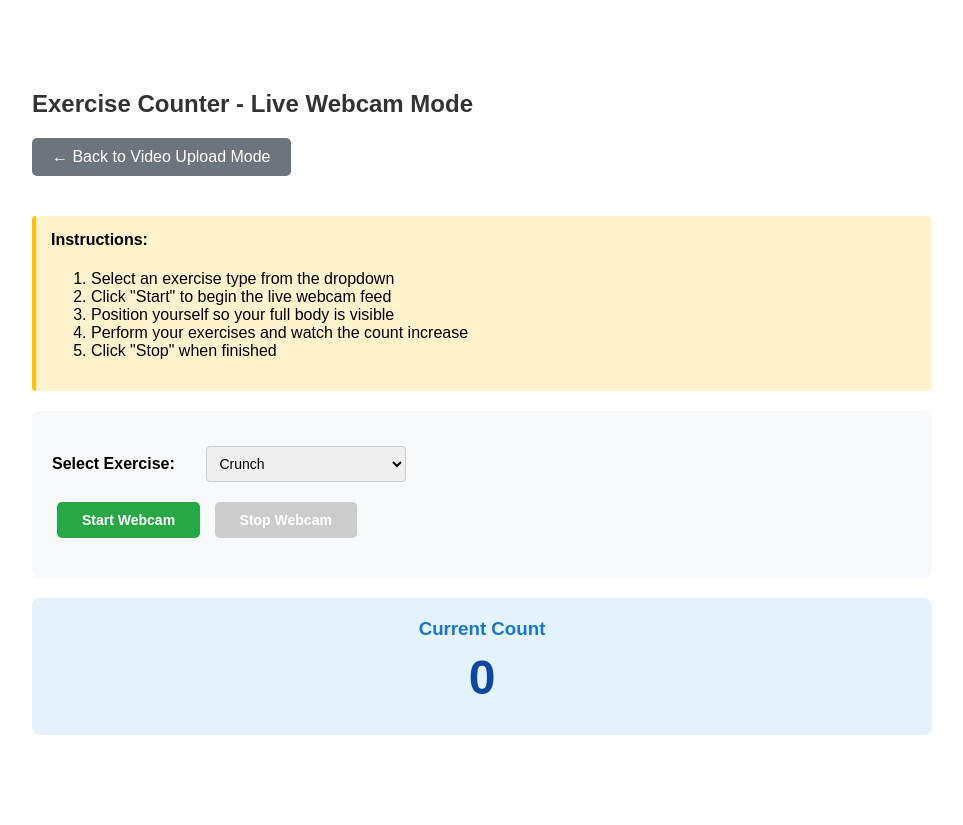
After one commit to tamannaju/exercise-counter, a Flask app: page /live in a window 1280 px wide. The commit adds this page. Shown: the whole page, without its empty margins (158-1121 px from the left). Run offline with Flask 3, Linux system fonts and the light colour scheme.

Commit message:
Add live webcam functionality with LiveProcessor and new routes
Co-authored-by: Paulius-Smirnovas <148571268+Paulius-Smirnovas@users.noreply.github.com>

```diff
--- a/app.py
+++ b/app.py
@@ -1,8 +1,12 @@
-from flask import Flask, render_template, request
+from flask import Flask, render_template, request, Response, jsonify
 import os
 from video_process import process_video
+from live_process import LiveProcessor
 
 app = Flask(__name__)
+
+# Global live processor instance (one per server)
+live_processor = LiveProcessor()
 
 # Folder paths
 UPLOAD_FOLDER = "static/input_videos"
@@ -40,5 +44,44 @@ def index():
     return render_template("index.html")
 
 
+@app.route("/live")
+def live():
+    """Render the live webcam page."""
+    return render_template("live.html")
+
+
+@app.route("/video_feed/<exercise_type>")
+def video_feed(exercise_type):
+    """
+    MJPEG stream endpoint for live webcam feed.
+    Starts the webcam and processes frames in real-time.
+    """
+    # Stop any existing stream first
+    live_processor.stop()
+
+    # Start new stream with the selected exercise type
+    if not live_processor.start(exercise_type):
+        return "Failed to start webcam", 500
+
+    return Response(
+        live_processor.generate_frames(),
+        mimetype='multipart/x-mixed-replace; boundary=frame'
+    )
+
+
+@app.route("/stop_feed")
+def stop_feed():
+    """Stop the live webcam stream and release resources."""
+    live_processor.stop()
+    return jsonify({"status": "stopped"})
+
+
+@app.route("/get_count")
+def get_count():
+    """Get the current exercise count as JSON."""
+    count = live_processor.get_count()
+    return jsonify({"count": count})
+
+
 if __name__ == "__main__":
     app.run(debug=True)
--- /dev/null
+++ b/templates/live.html
@@ -0,0 +1,242 @@
+<!DOCTYPE html>
+<html>
+<head>
+    <title>Exercise Counter - Live Mode</title>
+    <style>
+        body {
+            font-family: Arial, sans-serif;
+            max-width: 900px;
+            margin: 50px auto;
+            padding: 20px;
+        }
+        h2 {
+            color: #333;
+        }
+        .nav-link {
+            display: inline-block;
+            margin-bottom: 20px;
+            padding: 10px 20px;
+            background-color: #6c757d;
+            color: white;
+            text-decoration: none;
+            border-radius: 5px;
+        }
+        .nav-link:hover {
+            background-color: #5a6268;
+        }
+        .controls {
+            margin: 20px 0;
+            padding: 20px;
+            background-color: #f8f9fa;
+            border-radius: 8px;
+        }
+        .control-group {
+            margin: 15px 0;
+        }
+        label {
+            display: inline-block;
+            width: 150px;
+            font-weight: bold;
+        }
+        select {
+            padding: 8px;
+            font-size: 14px;
+            border: 1px solid #ccc;
+            border-radius: 4px;
+            width: 200px;
+        }
+        button {
+            padding: 10px 25px;
+            margin: 5px;
+            border: none;
+            border-radius: 5px;
+            cursor: pointer;
+            font-size: 14px;
+            font-weight: bold;
+        }
+        #startBtn {
+            background-color: #28a745;
+            color: white;
+        }
+        #startBtn:hover {
+            background-color: #218838;
+        }
+        #stopBtn {
+            background-color: #dc3545;
+            color: white;
+        }
+        #stopBtn:hover {
+            background-color: #c82333;
+        }
+        #stopBtn:disabled {
+            background-color: #ccc;
+            cursor: not-allowed;
+        }
+        #startBtn:disabled {
+            background-color: #ccc;
+            cursor: not-allowed;
+        }
+        .video-container {
+            margin: 20px 0;
+            text-align: center;
+        }
+        #videoFeed {
+            max-width: 100%;
+            border: 2px solid #333;
+            border-radius: 8px;
+            display: none;
+        }
+        .count-display {
+            margin: 20px 0;
+            padding: 20px;
+            background-color: #e3f2fd;
+            border-radius: 8px;
+            text-align: center;
+        }
+        .count-display h3 {
+            margin: 0;
+            color: #1976d2;
+        }
+        .count-number {
+            font-size: 48px;
+            font-weight: bold;
+            color: #0d47a1;
+            margin: 10px 0;
+        }
+        .instructions {
+            margin: 20px 0;
+            padding: 15px;
+            background-color: #fff3cd;
+            border-left: 4px solid #ffc107;
+            border-radius: 4px;
+        }
+        .instructions h4 {
+            margin-top: 0;
+        }
+    </style>
+</head>
+<body>
+
+    <h2>Exercise Counter - Live Webcam Mode</h2>
+
+    <a href="/" class="nav-link">← Back to Video Upload Mode</a>
+
+    <div class="instructions">
+        <h4>Instructions:</h4>
+        <ol>
+            <li>Select an exercise type from the dropdown</li>
+            <li>Click "Start" to begin the live webcam feed</li>
+            <li>Position yourself so your full body is visible</li>
+            <li>Perform your exercises and watch the count increase</li>
+            <li>Click "Stop" when finished</li>
+        </ol>
+    </div>
+
+    <div class="controls">
+        <div class="control-group">
+            <label for="exerciseSelect">Select Exercise:</label>
+            <select id="exerciseSelect">
+                <option value="crunch">Crunch</option>
+                <option value="squat">Squat</option>
+                <option value="pushup">Push-up</option>
+                <option value="pullup">Pull-up</option>
+            </select>
+        </div>
+
+        <div class="control-group">
+            <button id="startBtn" onclick="startFeed()">Start Webcam</button>
+            <button id="stopBtn" onclick="stopFeed()" disabled>Stop Webcam</button>
+        </div>
+    </div>
+
+    <div class="count-display">
+        <h3>Current Count</h3>
+        <div class="count-number" id="countDisplay">0</div>
+    </div>
+
+    <div class="video-container">
+        <img id="videoFeed" alt="Webcam feed will appear here">
+    </div>
+
+    <script>
+        let countInterval = null;
+        let isStreaming = false;
+
+        function startFeed() {
+            const exercise = document.getElementById('exerciseSelect').value;
+            const videoFeed = document.getElementById('videoFeed');
+            const startBtn = document.getElementById('startBtn');
+            const stopBtn = document.getElementById('stopBtn');
+            const exerciseSelect = document.getElementById('exerciseSelect');
+
+            // Update UI
+            videoFeed.src = `/video_feed/${exercise}`;
+            videoFeed.style.display = 'block';
+            startBtn.disabled = true;
+            stopBtn.disabled = false;
+            exerciseSelect.disabled = true;
+            isStreaming = true;
+
+            // Reset count display
+            document.getElementById('countDisplay').textContent = '0';
+
+            // Start polling for count updates
+            countInterval = setInterval(updateCount, 500);
+        }
+
+        function stopFeed() {
+            const videoFeed = document.getElementById('videoFeed');
+            const startBtn = document.getElementById('startBtn');
+            const stopBtn = document.getElementById('stopBtn');
+            const exerciseSelect = document.getElementById('exerciseSelect');
+
+            // Stop the feed
+            fetch('/stop_feed')
+                .then(response => response.json())
+                .then(data => {
+                    console.log('Feed stopped:', data);
+                })
+                .catch(error => {
+                    console.error('Error stopping feed:', error);
+                });
+
+            // Update UI
+            videoFeed.style.display = 'none';
+            videoFeed.src = '';
+            startBtn.disabled = false;
+            stopBtn.disabled = true;
+            exerciseSelect.disabled = false;
+            isStreaming = false;
+
+            // Stop polling for counts
+            if (countInterval) {
+                clearInterval(countInterval);
+                countInterval = null;
+            }
+        }
+
+        function updateCount() {
+            if (!isStreaming) {
+                return;
+            }
+
+            fetch('/get_count')
+                .then(response => response.json())
+                .then(data => {
+                    document.getElementById('countDisplay').textContent = data.count;
+                })
+                .catch(error => {
+                    console.error('Error getting count:', error);
+                });
+        }
+
+        // Clean up on page unload
+        window.addEventListener('beforeunload', function() {
+            if (isStreaming) {
+                fetch('/stop_feed');
+            }
+        });
+    </script>
+
+</body>
+</html>
```
Also changed, not shown: live_process.py (added, +152 -0 lines), templates/index.html (+40 -1 lines).
